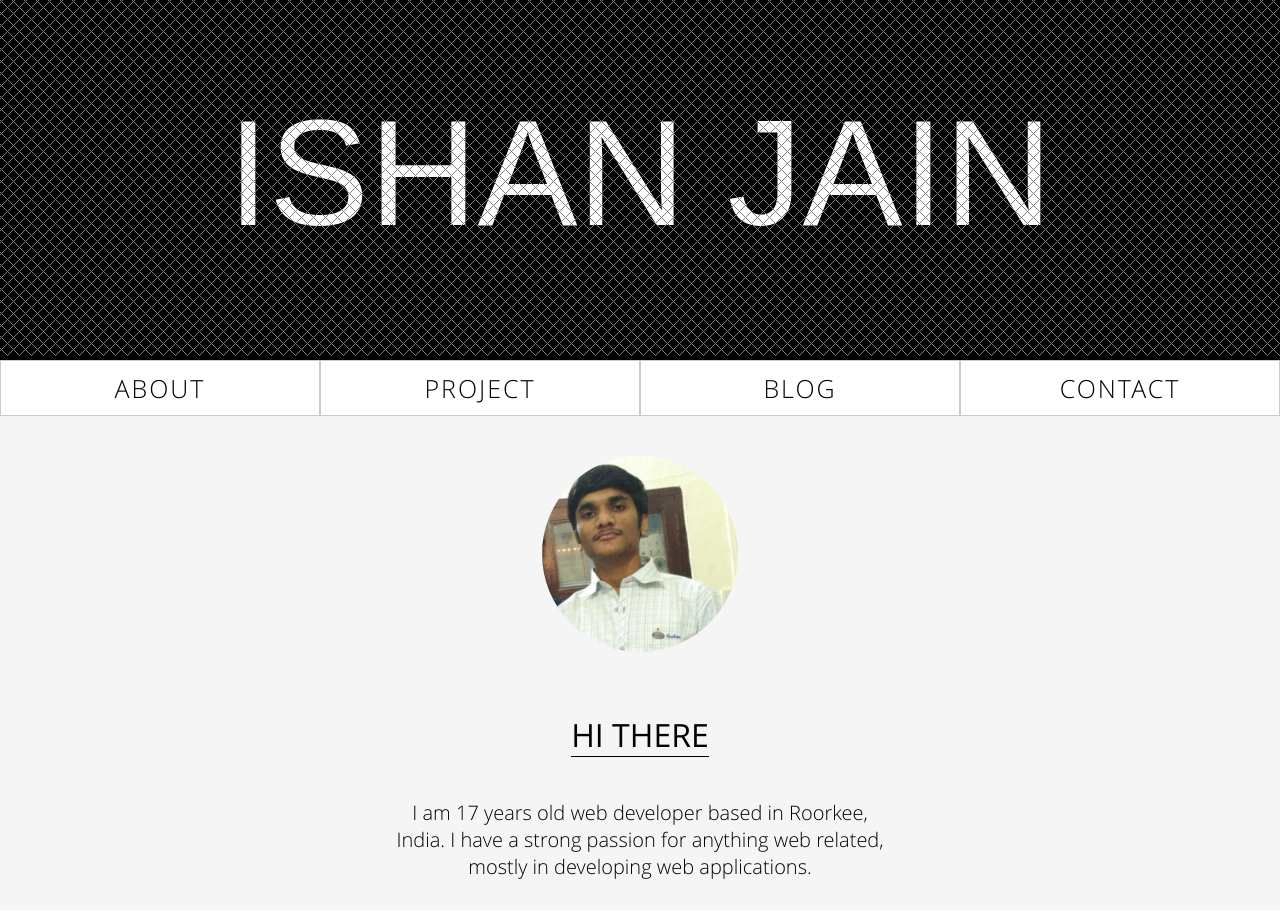
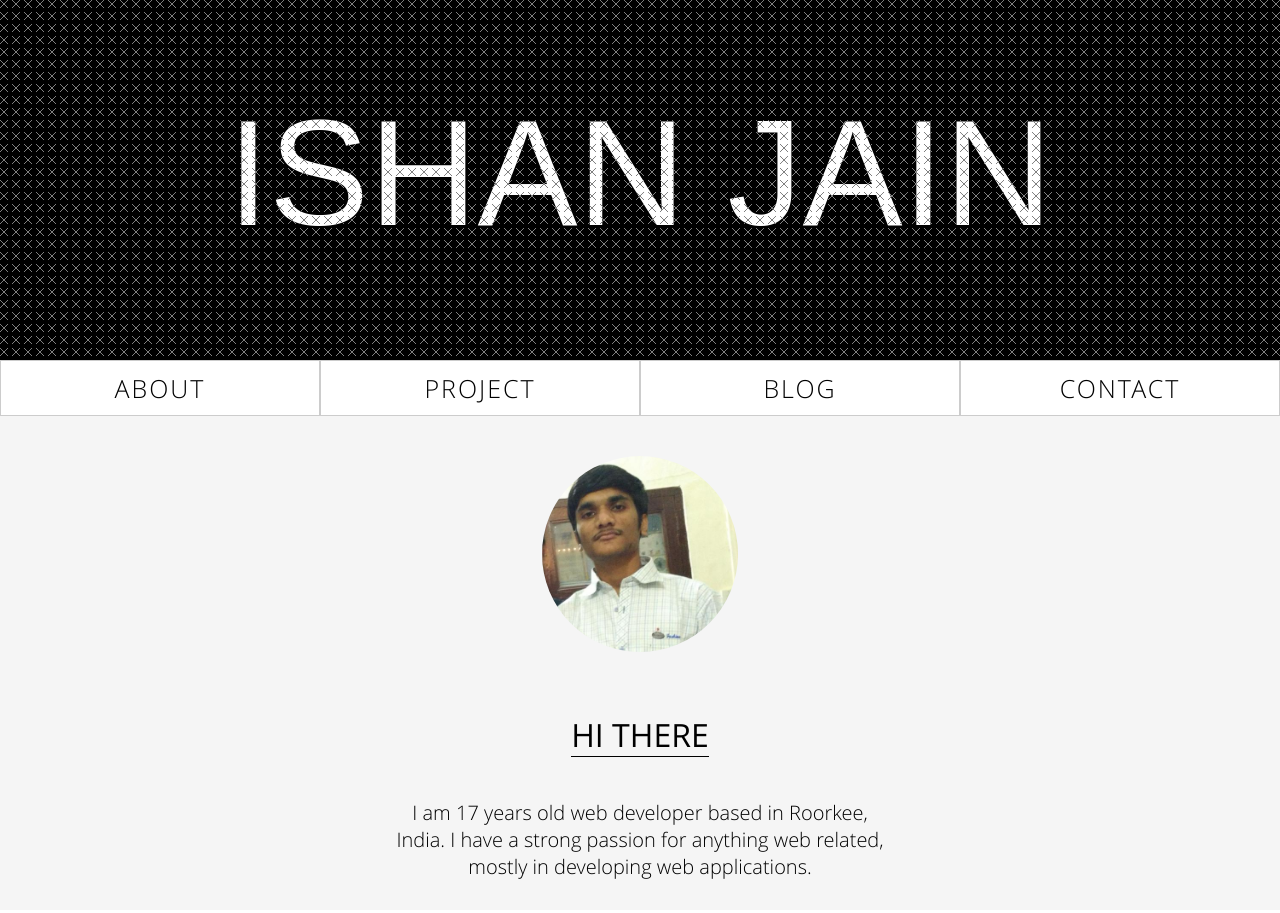
Before and after one commit to ishanjain28/ishanjain28.github.io, a website: page index.html in a window 1280 px wide. Shown: the top 913 px of the page. Drawn offline with Linux system fonts and the light colour scheme.

Commit message:
Removed favicon. Fixed gaps between cross in Header-canvas

```diff
--- a/js/main.js
+++ b/js/main.js
@@ -36,13 +36,13 @@ function redraw() {
 
         for (var cols = 0; cols < header.width; cols += 12) {
 
-            hbc.moveTo(-5 + cols, -5 + rows);
+            hbc.moveTo(0 + cols, 0 + rows);
 
             hbc.lineTo(8 + cols, 8 + rows);
 
-            hbc.moveTo(-5 + cols, 8 + rows);
+            hbc.moveTo( 0 + cols, 8 + rows);
 
-            hbc.lineTo(8 + cols, -5 + rows);
+            hbc.lineTo(8 + cols, 0 + rows);
 
         }
 
```
Also changed, not shown: index.html (+1 -2 lines).
